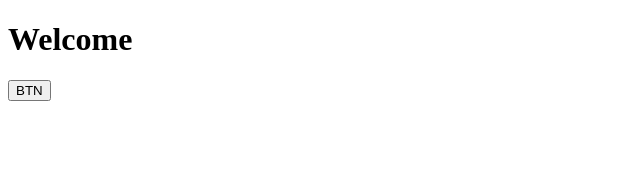
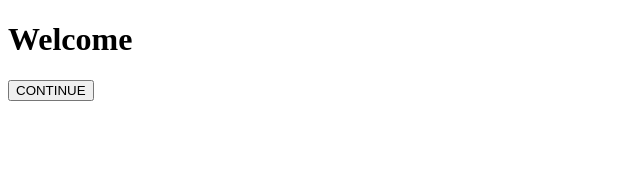
Before and after one commit to gil227/React-study-2022-node, a React (Create React App) app in the folder gil-react/: page / in a window 1280 px wide. Shown: the top 170 px of the page, without its empty margins (0-640 px from the left). Built offline with nearby package versions, Linux system fonts and the light colour scheme.

Commit message:
[ADD] yarn, Button.js

```diff
--- a/gil-react/src/App.js
+++ b/gil-react/src/App.js
@@ -4,7 +4,7 @@ function App() {
   return (
       <div>
         <h1>Welcome</h1>
-        <Btn/>
+        <Btn text={"CONTINUE"}/>
       </div>
   );
 }
--- a/gil-react/src/button.js
+++ b/gil-react/src/button.js
@@ -1,6 +1,6 @@
 function Btn({text}){
     return (
-        <button>BTN</button>
+        <button>{text}</button>
     );
 }
 
```
